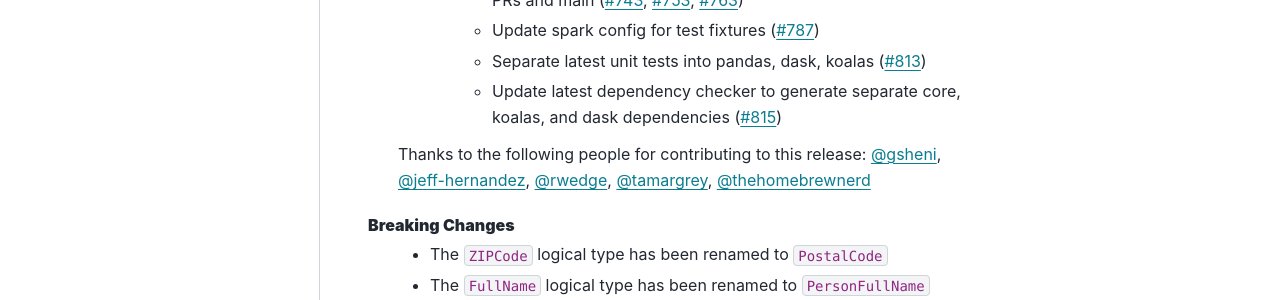
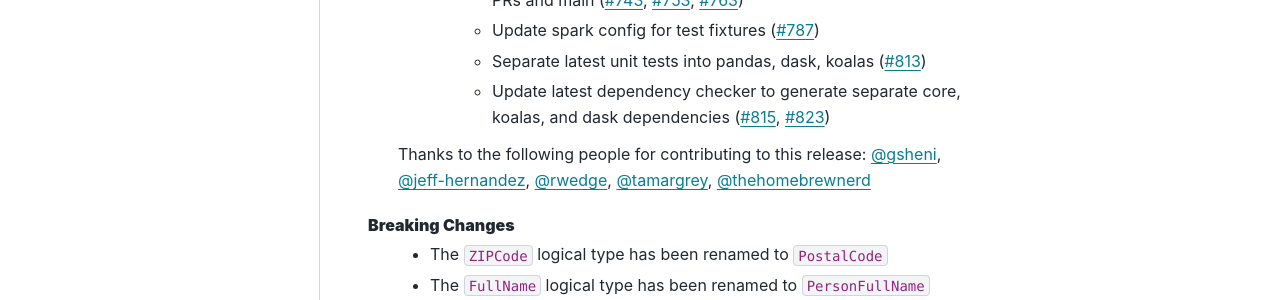
Before and after one commit to alteryx/woodwork, a Sphinx documentation site: the page built from docs/source/release_notes.rst, in a window 1280 px wide and 900 px high, scrolled down 1260 px. Shown: the part 153-453 px from the top of the window. Built offline with Sphinx 7.4.7 and the PyData theme 0.15.4, drawn with Linux system fonts in a browser that asks for light colours; comment, search, counter and statistics services are not loaded.

Commit message:
update release notes

```diff
--- a/docs/source/release_notes.rst
+++ b/docs/source/release_notes.rst
@@ -34,7 +34,7 @@ Release Notes
         * Add unit tests against minimum dependencies for python 3.6 on PRs and main (:pr:`743`, :pr:`753`, :pr:`763`)
         * Update spark config for test fixtures (:pr:`787`)
         * Separate latest unit tests into pandas, dask, koalas (:pr:`813`)
-        * Update latest dependency checker to generate separate core, koalas, and dask dependencies (:pr:`815`)
+        * Update latest dependency checker to generate separate core, koalas, and dask dependencies (:pr:`815`, :pr:`823`)
 
     Thanks to the following people for contributing to this release:
     :user:`gsheni`, :user:`jeff-hernandez`, :user:`rwedge`, :user:`tamargrey`, :user:`thehomebrewnerd`
```
